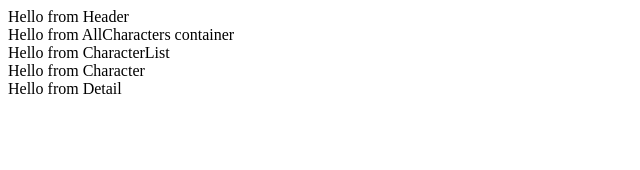
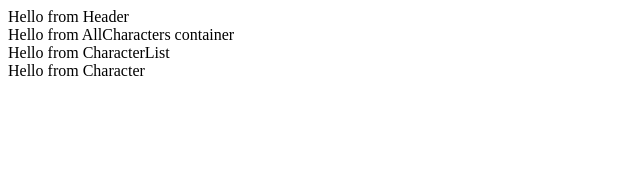
Before and after one commit to bryanakitchen/lab30-react-hooks-api, a React app: page / in a window 1280 px wide. Shown: the top 170 px of the page, without its empty margins (0-640 px from the left). Built offline with nearby package versions, Linux system fonts and the light colour scheme.

Commit message:
add router and update hierarchy

```diff
--- a/package.json
+++ b/package.json
@@ -61,6 +61,7 @@
   },
   "dependencies": {
     "react": "^17.0.1",
-    "react-dom": "^17.0.1"
+    "react-dom": "^17.0.1",
+    "react-router-dom": "^5.2.0"
   }
 }
--- a/src/components/app/App.jsx
+++ b/src/components/app/App.jsx
@@ -1,12 +1,19 @@
 import React from 'react';
+import { BrowserRouter as Router, Route, Switch} from 'react-router-dom';
 import AllCharacters from '../../container/AllCharacters';
+import Detail from '../detail/Detail';
 import Header from '../header/Header';
 
 export default function App() {
   return (
-    <>
-      <Header />
-      <AllCharacters />
-    </>
+    <Router>
+
+      <Route path="/" component={Header} />
+
+      <Route exact path="/" component={AllCharacters} />
+
+      <Route exact path="/:character" component={Detail} />
+
+    </Router>
   );
 }
--- a/src/container/AllCharacters.jsx
+++ b/src/container/AllCharacters.jsx
@@ -1,7 +1,6 @@
 import React, { Component } from 'react';
 import PropTypes from 'prop-types';
 import CharacterList from '../components/characters/CharacterList';
-import Detail from '../components/detail/Detail';
 
 export default class AllCharacters extends Component {
     static propTypes = {
@@ -15,7 +14,6 @@
             Hello from AllCharacters container
           </div>
           <CharacterList />
-          <Detail />
         </>
       );
     }
```
Also changed, not shown: public/component.png, 1 other file (tests, documents, lock files or other folders).
